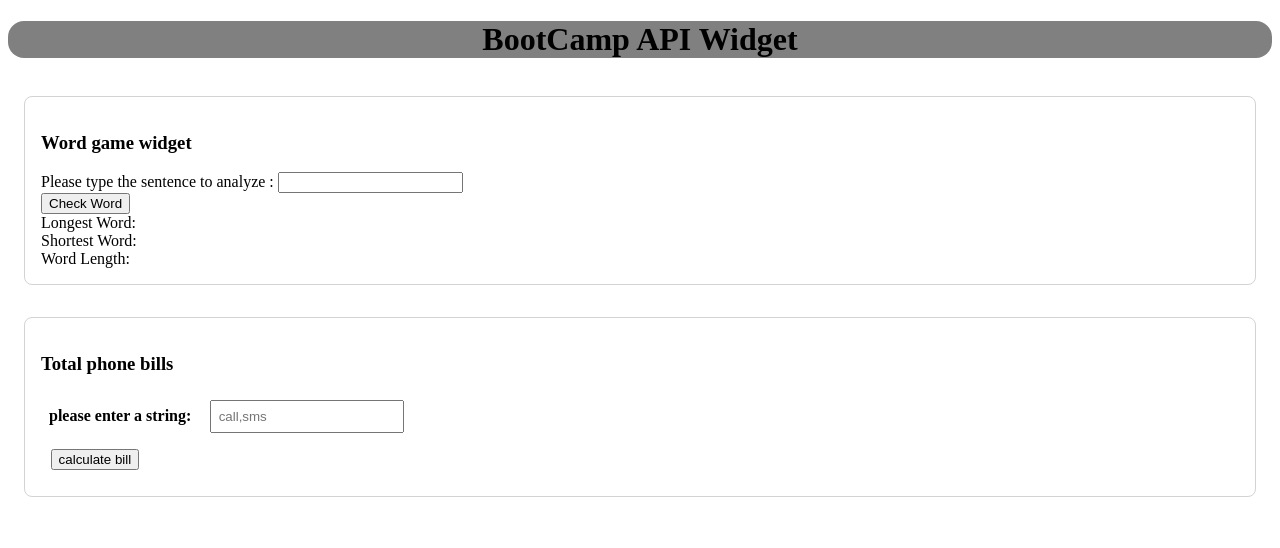
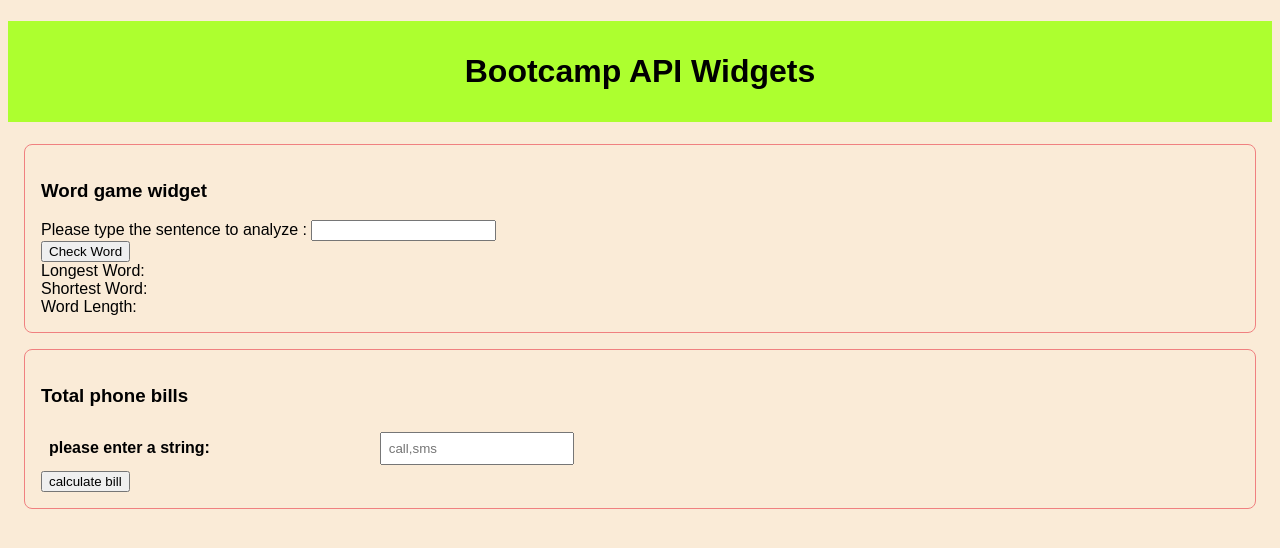
Before and after one commit to mabuzageorge/bootcamp-apis, a plain HTML site: page public/index.html in a window 1280 px wide. Drawn offline with nearby package versions, Linux system fonts and the light colour scheme.

Commit message:
final commit

```diff
--- a/public/index.html
+++ b/public/index.html
@@ -4,7 +4,7 @@
     <meta charset="UTF-8">
     <meta http-equiv="X-UA-Compatible" content="IE=edge">
     <meta name="viewport" content="width=device-width, initial-scale=1.0">
-    <title>Document</title>
+    <title>George's Bopotcamp APIs</title>
     <script src="https://cdnjs.cloudflare.com/ajax/libs/axios/0.27.2/axios.min.js"></script>
     <script src="//unpkg.com/alpinejs" defer></script>
 
@@ -20,7 +20,7 @@
 
 </head>
 <body>
-    <h1>BootCamp API Widget</h1>
+    <h1>Bootcamp API Widgets</h1>
 
 
         <div class="widgets">
--- a/public/style.css
+++ b/public/style.css
@@ -1,41 +1,38 @@
+body{
+    background-color: antiquewhite;
+    font-family: Arial, Helvetica, sans-serif;
+}
+h1{
+    text-align: center;
+    background-color: greenyellow;
+    padding: 1em;
+}
 .message{
     padding: 1em;
-    background-color: lightgreen;
+    background-color: lawngreen;
     margin-bottom: 1em;
 }
-.cont{
+.input>label{
+    display: inline-block;
+    width: 19.5em;
     padding: 0.5em;
-    margin: 0.1em;
-    font-style: italic;
-    color: green;
+    font-weight: bold ;
 }
-.input > label{
-    display: inline-block;
-    /* width: 15em; */
+.input> input[type='text'] {
     padding: 0.5em;
-    font-weight: bold;
+    margin: 00.5em;
 }
-.input > input[type="text"]{
-    padding: 0.5em;
-    margin: 0.5em;
-}
+/* .widgets{
+    display: flex;
+}*/
 .widget{
-    flex: 1;
-    border: 1px solid lightgray;
+    flex: 1em;
+    border: 1px solid lightcoral;
     margin: 1em;
     padding: 1em;
     border-radius: 0.5em;
 }
-h1{
-    text-align: center;
-    background-color: gray;
-    border-radius: 0.5em;
+.button{
+    padding: 0.5em;
+    margin: 00.5em;
 }
-body{
-    background-color: white;
-}
-@media(min-width:1050px){
-    .widgets{
-        display: flex;
-    }
-}
```
